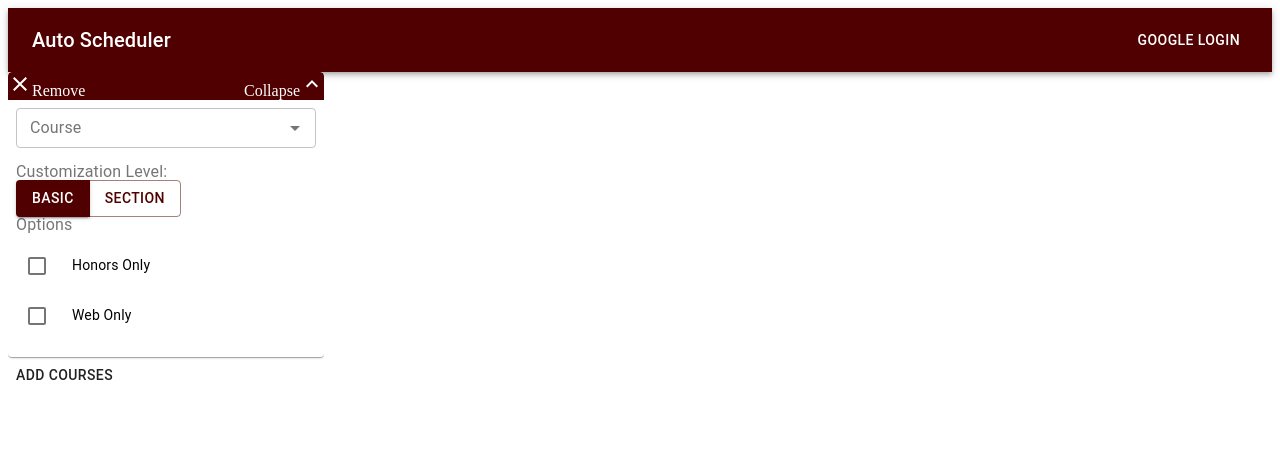
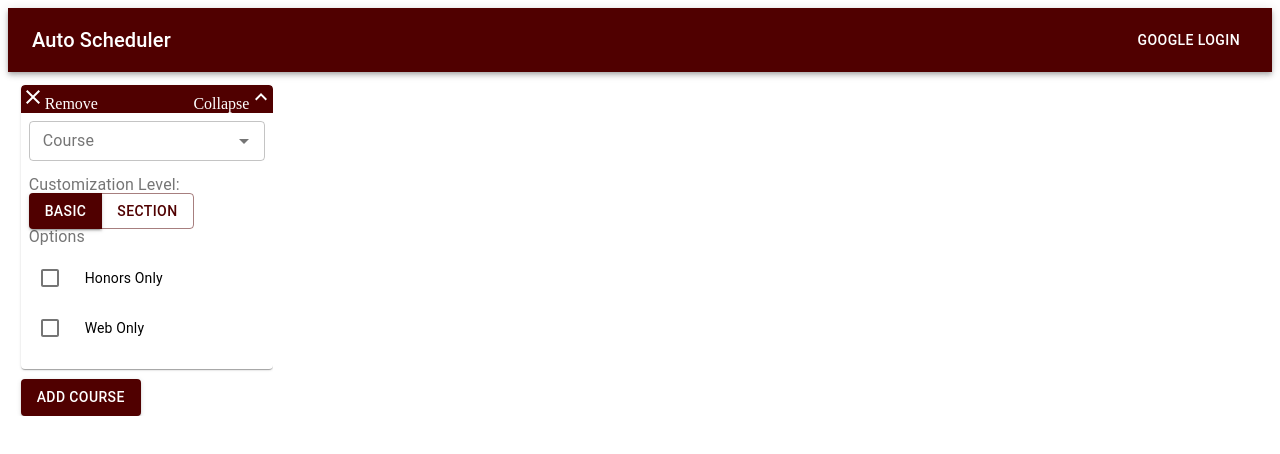
Before and after one commit to devjamespro/Rev-Registration, a React app in the folder autoscheduler/frontend/src/: page /course in a window 1280 px wide. Shown: the top 454 px of the page. Built offline with nearby package versions, Linux system fonts and the light colour scheme; the HTML template or start-up script is replaced by a standard one.

Commit message:
Updated CourseSelectColumn
- Added removing of course cards

- Added styles to add course button

- Worked on making column scrollabe (WIP)

```diff
--- a/autoscheduler/frontend/src/components/CourseSelectColumn/CourseSelectColumn.css
+++ b/autoscheduler/frontend/src/components/CourseSelectColumn/CourseSelectColumn.css
@@ -1,9 +1,16 @@
 .container {
-    width: 25%;
     overflow-y: auto;
-    overflow: auto;
+    height: 84%;
+
+    width: 20%;
+    padding-top: 1%;
+    padding-left: 1%;
 }
 
-.icon {
-    width: 50%;
+.row {
+    padding-bottom: 10px;
 }
+
+#add-course-button {
+    width: 100%;
+}
--- a/autoscheduler/frontend/src/components/CourseSelectColumn/CourseSelectColumn.css.d.ts
+++ b/autoscheduler/frontend/src/components/CourseSelectColumn/CourseSelectColumn.css.d.ts
@@ -1,7 +1,9 @@
 declare namespace CourseSelectColumnCssModule {
   export interface ICourseSelectColumnCss {
+    "add-course-button": string;
+    addCourseButton: string;
     container: string;
-    icon: string;
+    row: string;
   }
 }
 
--- a/autoscheduler/frontend/src/components/CourseSelectColumn/CourseSelectColumn.tsx
+++ b/autoscheduler/frontend/src/components/CourseSelectColumn/CourseSelectColumn.tsx
@@ -6,10 +6,9 @@ import * as styles from './CourseSelectColumn.css';
 import { RootState } from '../../redux/reducers';
 import { CourseCardArray, CustomizationLevel } from '../../types/CourseCardOptions';
 import CourseSelectCard from '../CourseSelectCard/CourseSelectCard';
-import { addCourseCard } from '../../redux/actions';
+import { addCourseCard, removeCourseCard } from '../../redux/actions';
+
 const CourseSelectColumn: React.FC<RouteComponentProps> = () => {
-  const thing = 5;
-
   const courseCards = useSelector<RootState, CourseCardArray>(
     (state) => state.courseCards,
   );
@@ -18,9 +17,23 @@ const CourseSelectColumn: React.FC<RouteComponentProps> = () => {
 
   const rows: JSX.Element[] = [];
 
+  function removeCard(index: number): void {
+    dispatch(removeCourseCard(index));
+  }
+
   for (let i = 0; i < courseCards.numCardsCreated; i++) {
     if (courseCards[i]) {
-      rows.push(<CourseSelectCard key={`${i} stuff`} id={i} />);
+      rows.push(
+        <div className={styles.row}>
+          <CourseSelectCard
+            key={`courseSelectCard-${i}`}
+            id={i}
+            onRemove={(idx: number): void => {
+              removeCard(idx);
+            }}
+          />
+        </div>,
+      );
     }
   }
 
@@ -30,11 +43,15 @@ const CourseSelectColumn: React.FC<RouteComponentProps> = () => {
         {rows}
       </div>
       <Button
+        color="primary"
+        size="medium"
+        variant="contained"
+        id={styles.addCourseButton}
         onClick={(): void => {
           dispatch(addCourseCard({ customizationLevel: CustomizationLevel.BASIC, sections: [] }));
         }}
       >
-        Add Courses
+        Add Course
       </Button>
     </div>
   );
--- a/autoscheduler/frontend/src/components/Empty/Empty.tsx
+++ b/autoscheduler/frontend/src/components/Empty/Empty.tsx
@@ -1,11 +1,10 @@
 import * as React from 'react';
 import { RouteComponentProps } from '@reach/router';
 import * as styles from './Empty.css';
-import CourseSelectCard from '../CourseSelectCard/CourseSelectCard';
 
 const Empty: React.FC<RouteComponentProps> = () => (
   <div className={styles.empty}>
-    <CourseSelectCard id={0} />
+    Stuff
   </div>
 );
 
```
